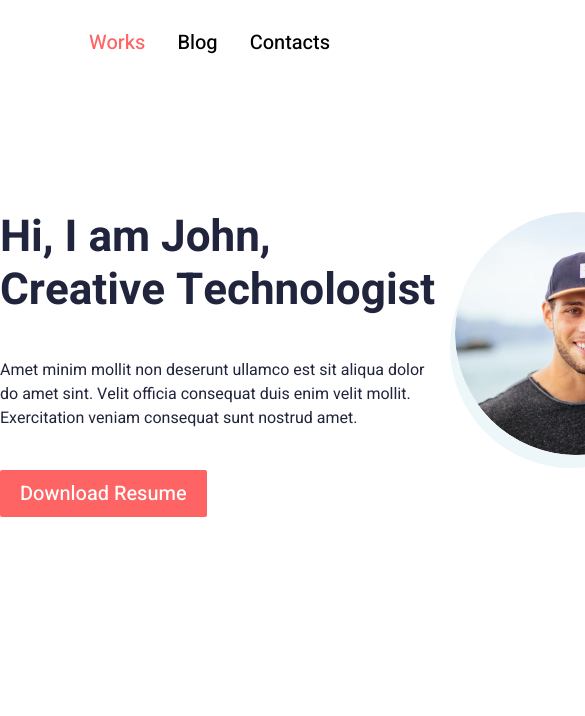
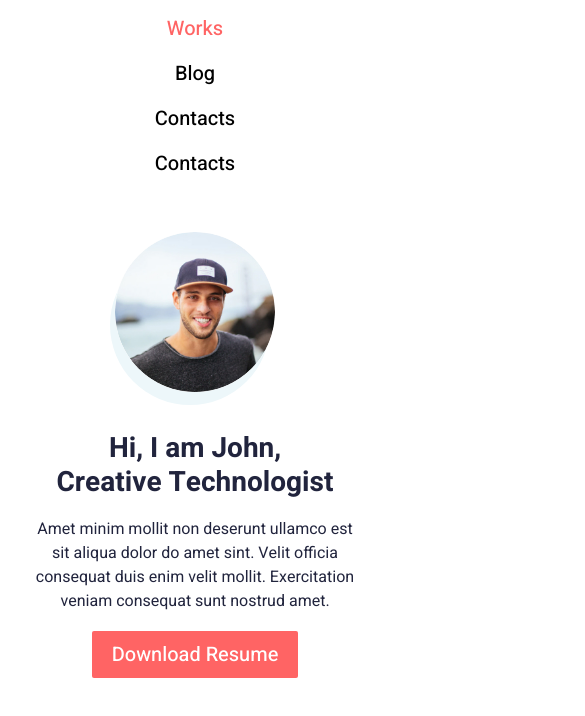
Before and after one commit to itschoolgithub/john2, a plain HTML site: page index.html in a window 390 px wide. Shown: the top 716 px of the page, 585 px wide, since content can reach past the window. Drawn offline with Linux system fonts and the light colour scheme.

Commit message:
adaptive

```diff
--- a/index.html
+++ b/index.html
@@ -17,6 +17,9 @@
                 </li>
                 <li>
                     <a href="blog.html" class="header__link">Blog</a>
+                </li>
+                <li>
+                    <a href="contacts.html" class="header__link">Contacts</a>
                 </li>
                 <li>
                     <a href="contacts.html" class="header__link">Contacts</a>
--- a/style.css
+++ b/style.css
@@ -81,6 +81,22 @@ body {
     justify-content: end;
 }
 
+@media screen and (max-width: 600px) {
+    .header {
+        padding: 14px 30px;
+    }
+
+    .header__list {
+        flex-direction: column;
+        align-items: center;
+        gap: 16px;
+    }
+
+    .header__nav {
+        justify-content: center;
+    }
+}
+
 /* .header */
 
 /* .first */
@@ -91,11 +107,12 @@ body {
 }
 
 .first__container {
+    width: calc(100% - 60px * 2);
     max-width: 856px;
     margin: 0 auto;
     display: flex;
     justify-content: space-between;
-    gap: 20px;
+    gap: 40px;
 }
 
 .first__description {
@@ -124,6 +141,67 @@ body {
     box-shadow: -5px 13px 0 #EDF7FA;
 }
 
+@media screen and (max-width: 840px) {
+    .first {
+        padding-top: 100px;
+        padding-bottom: 60px;
+    }
+
+    .first__title {
+        font-size: 36px;
+    }
+
+    .first__img {
+        width: 200px;
+        height: 200px;
+    }
+
+    .first__description {
+        gap: 24px;
+    }
+}
+
+@media screen and (max-width: 720px) {
+    .first {
+        padding-top: 60px;
+        padding-bottom: 40px;
+    }
+
+    .first__title {
+        font-size: 28px;
+    }
+
+    .first__img {
+        width: 160px;
+        height: 160px;
+    }
+
+    .first__description {
+        gap: 18px;
+    }
+}
+
+@media screen and (max-width: 600px) {
+    .first {
+        padding-top: 40px;
+        padding-bottom: 30px;
+    }
+
+    .first__container {
+        width: calc(100% - 30px * 2);
+        flex-direction: column-reverse;
+        align-items: center;
+    }
+
+    .first__description {
+        align-items: center;
+    }
+
+    .first__text, .first__title {
+        text-align: center;
+    }
+}
+
 /* .first */
 
 /* .button */
```
